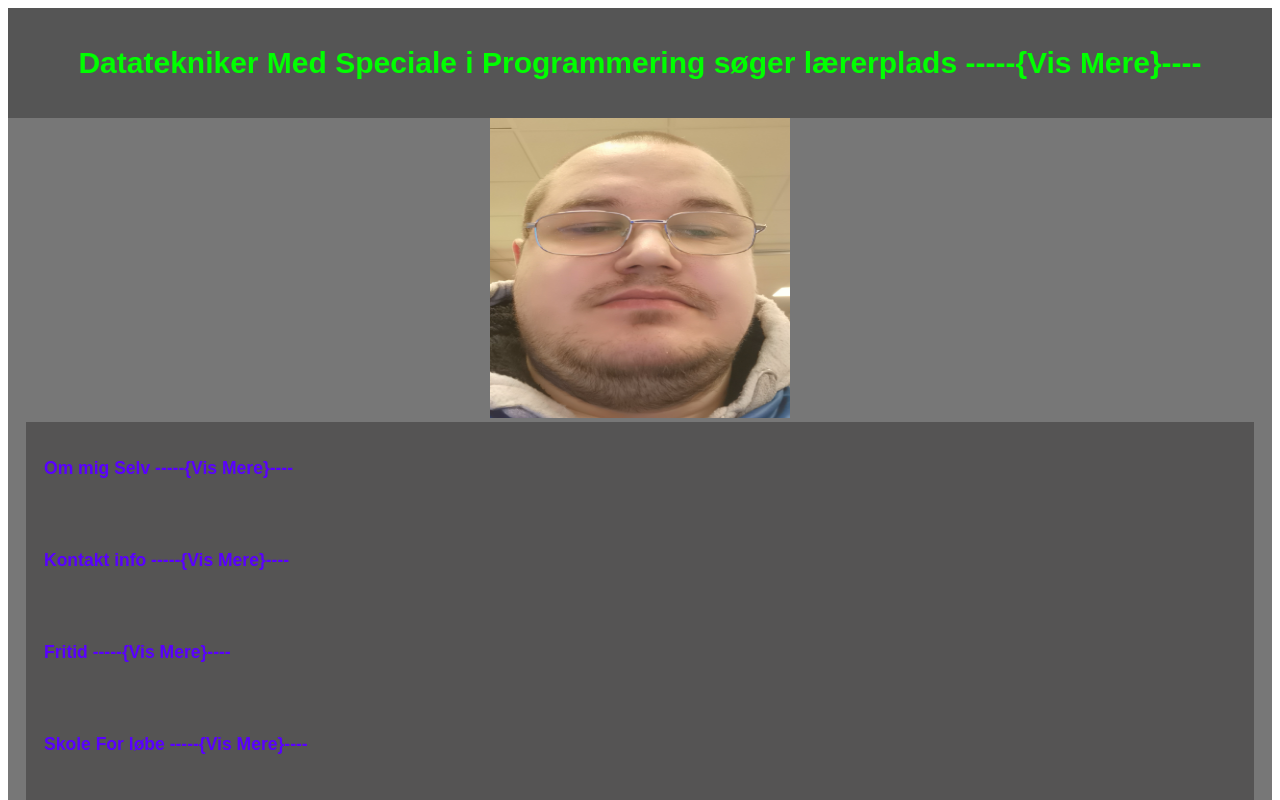
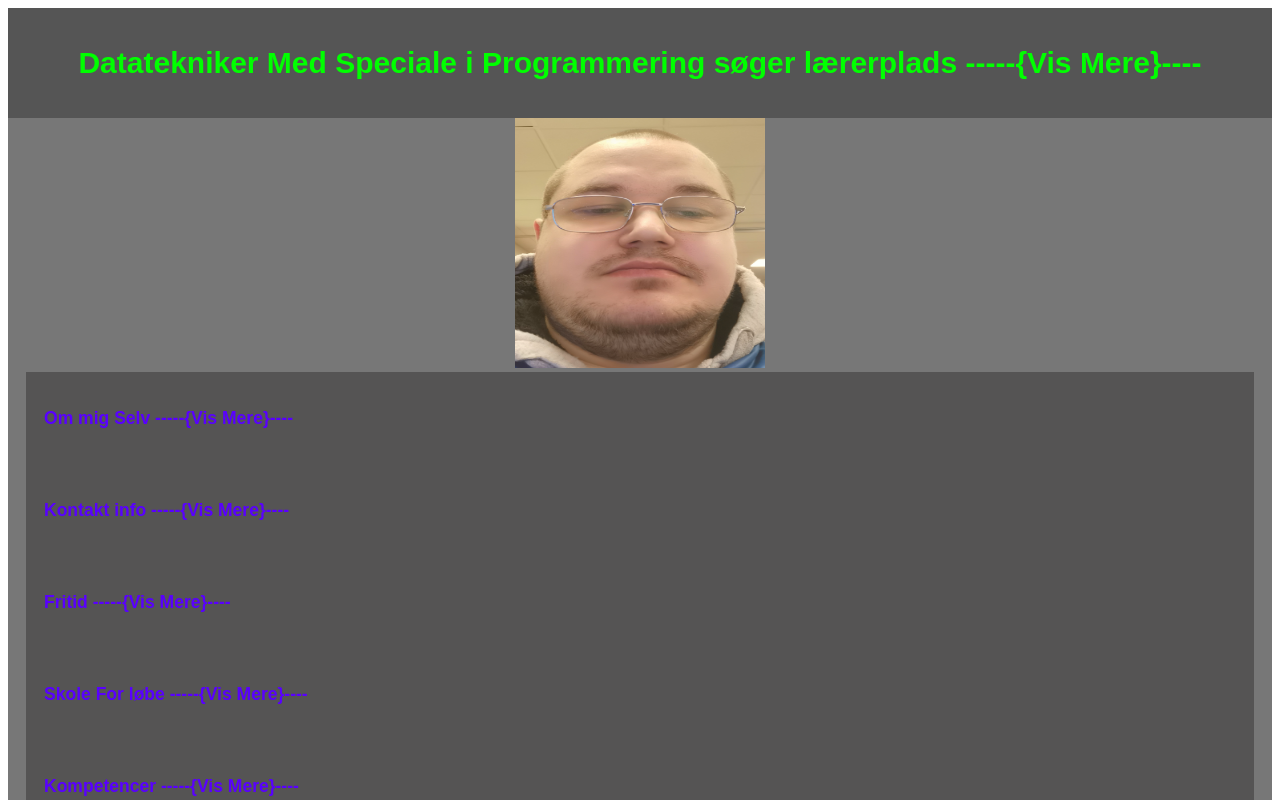
Before and after one commit to Royal-Network/Royal-Network.github.io, a plain HTML site: page index.html in a window 1280 px wide. Both pictures are taken after a click on the button 640 px from the left and 63 px from the top of the page. Shown: the top 800 px of the page. Drawn offline with Linux system fonts and the light colour scheme.

Commit message:
updater noget af texten samt ændre størrelse på mit billede

```diff
--- a/index.html
+++ b/index.html
@@ -35,7 +35,7 @@
 <div class="content">
     </html>
     <body>
-       <center> <img src="img/mig-selv.jpg" alt="mig-selv.jpg" width="300" height="300"></center>
+       <center> <img src="img/mig-selv.jpg" alt="mig-selv.jpg" width="250" height="250"></center>
         </body>
         </html>
 
```
